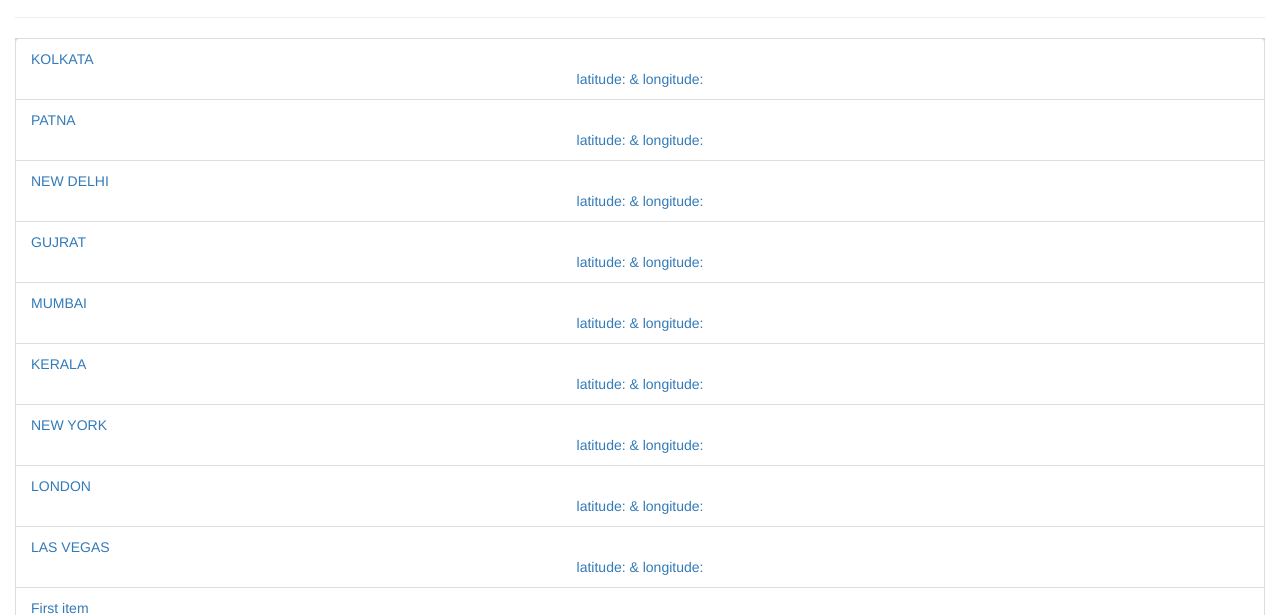
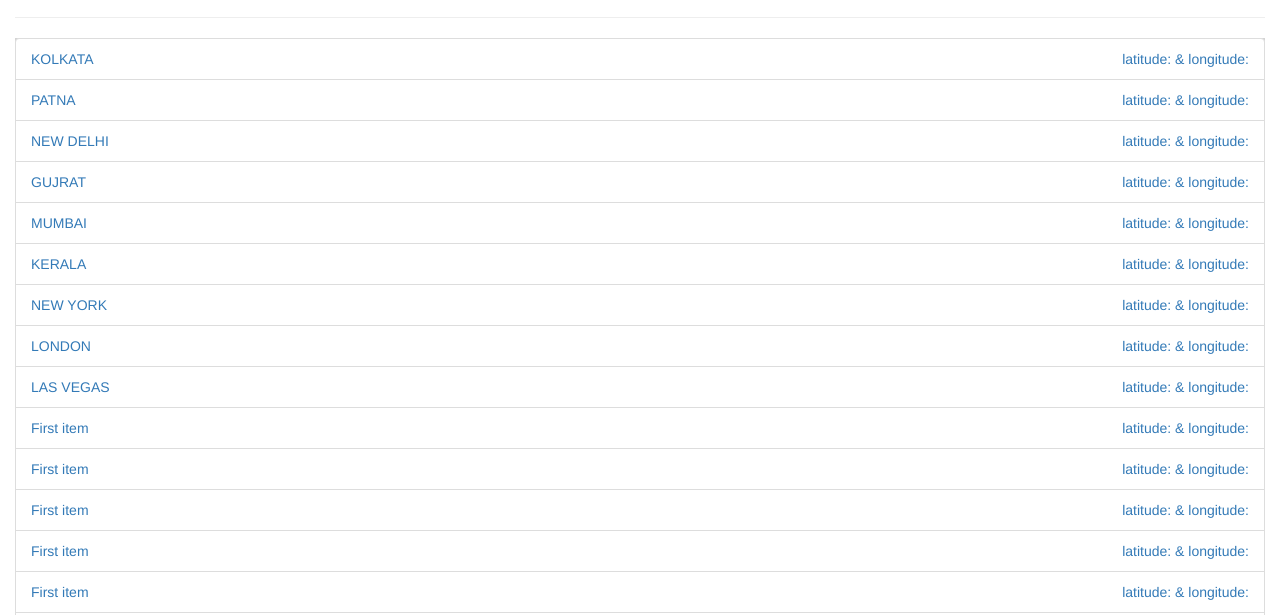
Before and after one commit to chetan9191/guruji, a plain HTML site: page index.html in a window 1280 px wide. Shown: the part 183-798 px from the top of the page. Drawn offline with Linux system fonts and the light colour scheme.

Commit message:
Update style.css

```diff
--- a/style.css
+++ b/style.css
@@ -34,5 +34,5 @@
 }
 
 .t{
-	text-align:center;
+	float:right;
 }
```
